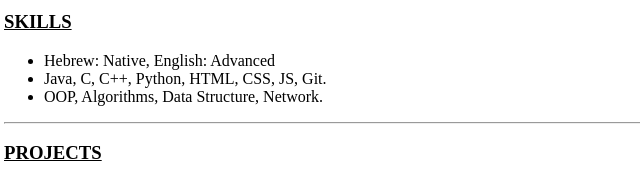
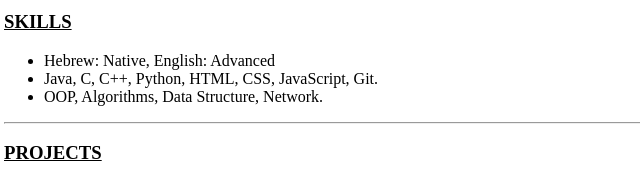
Before and after one commit to Lioo7/CV, a plain HTML site: page index.html in a window 1280 px wide. Shown: the part 587-767 px from the top of the page, 4-644 px from the left. Drawn offline with Linux system fonts and the light colour scheme.

Commit message:
Update index.html

```diff
--- a/index.html
+++ b/index.html
@@ -39,7 +39,7 @@
   <h3><u>SKILLS</u></h3>
   <ul>
     <li>Hebrew: Native, English: Advanced</li>
-    <li>Java, C, C++, Python, HTML, CSS, JS, Git.</li>
+    <li>Java, C, C++, Python, HTML, CSS, JavaScript, Git.</li>
     <li>OOP, Algorithms, Data Structure, Network.</li>
   </ul>
   <hr>
```
